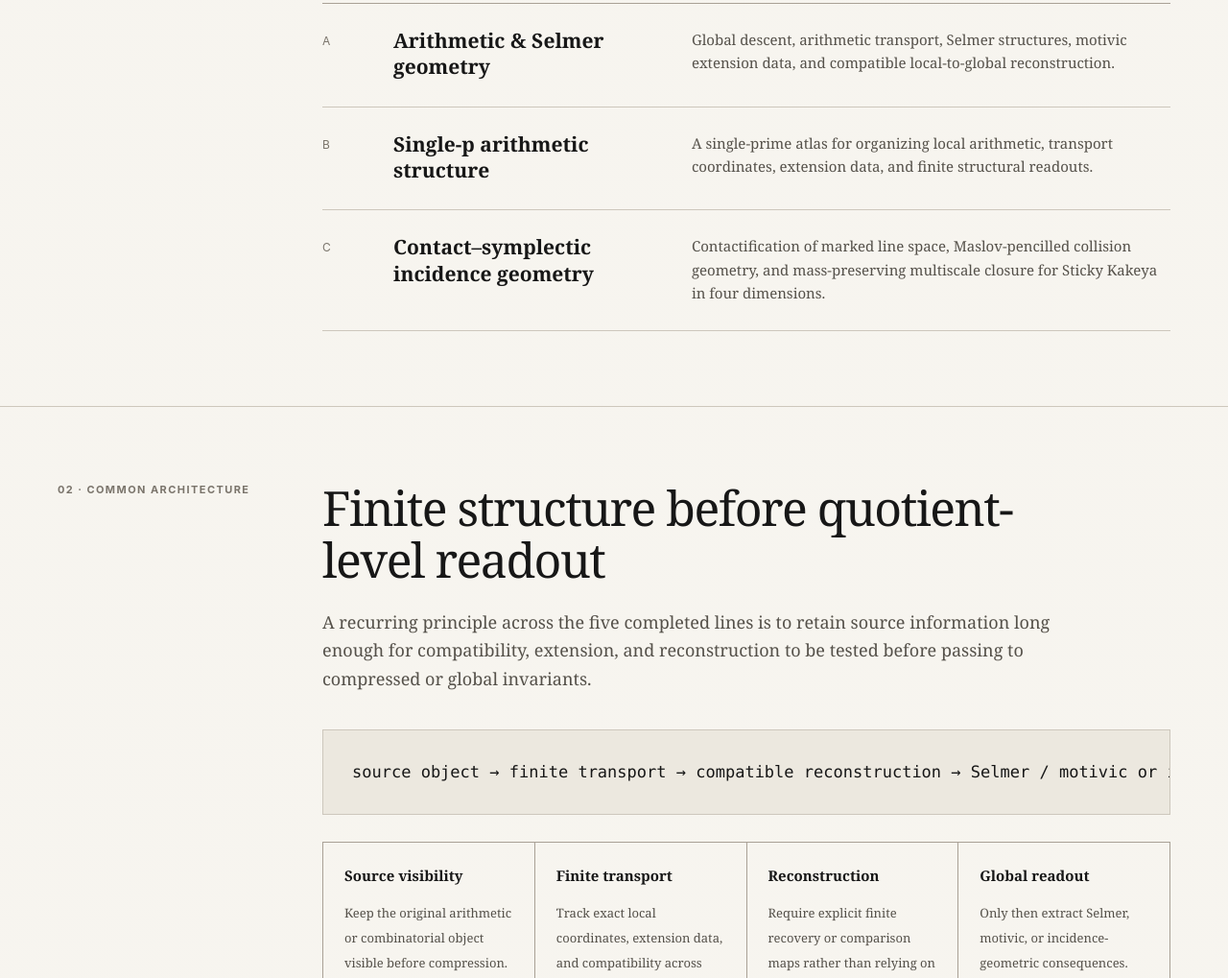
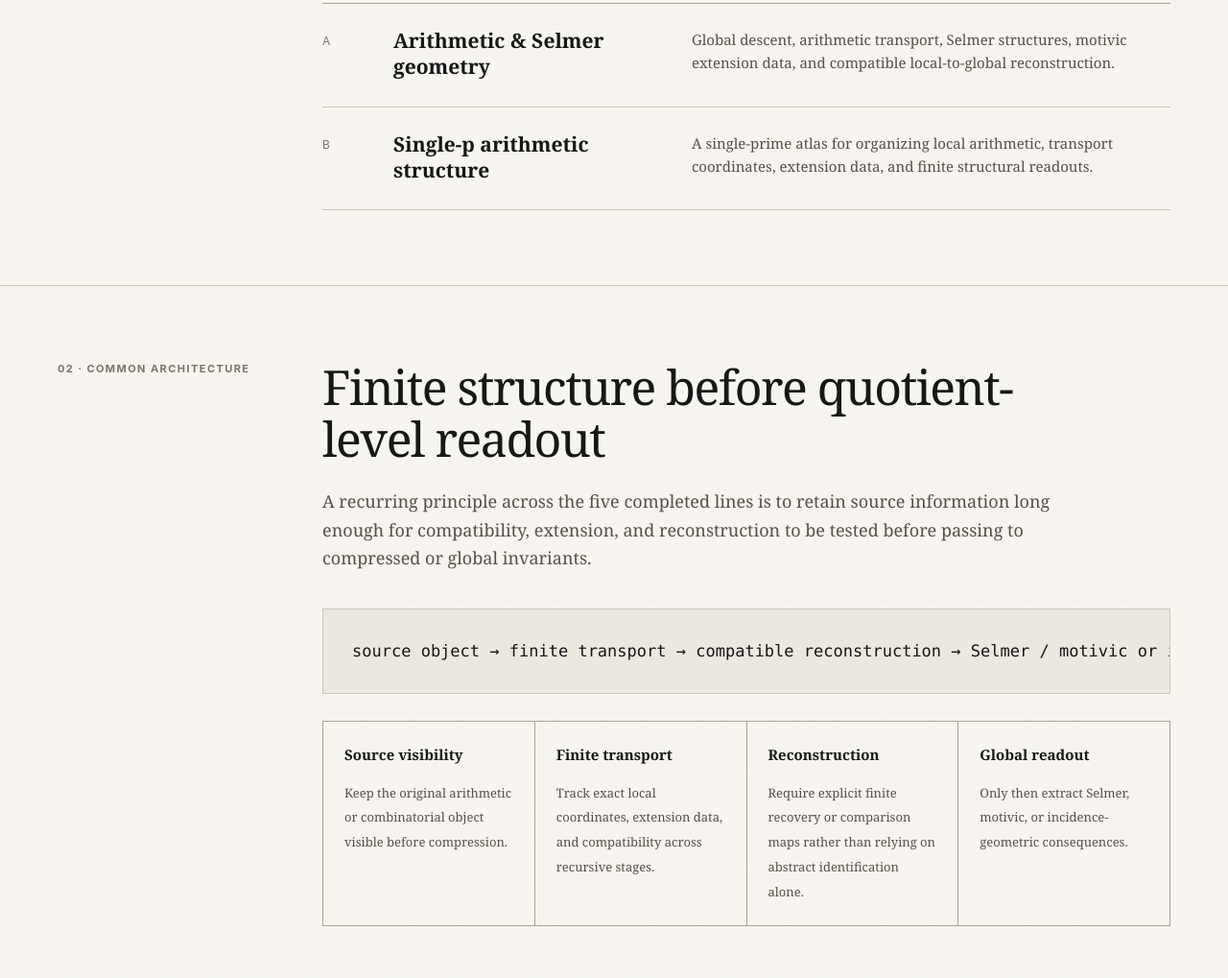
Before and after one commit to cchx0000/cchx0000.github.io, a plain HTML site: page index.html in a window 1280 px wide. Shown: the part 1084-2103 px from the top of the page at 96% size. Drawn offline with Linux system fonts and the light colour scheme.

Commit message:
Remove contact-symplectic research entry

```diff
--- a/index.html
+++ b/index.html
@@ -223,11 +223,6 @@
               <h3>Single-p arithmetic structure</h3>
               <p>A single-prime atlas for organizing local arithmetic, transport coordinates, extension data, and finite structural readouts.</p>
             </article>
-            <article class="field-row">
-              <div class="field-index sans">C</div>
-              <h3>Contact–symplectic incidence geometry</h3>
-              <p>Contactification of marked line space, Maslov-pencilled collision geometry, and mass-preserving multiscale closure for Sticky Kakeya in four dimensions.</p>
-            </article>
           </div>
         </div>
       </div>
```
